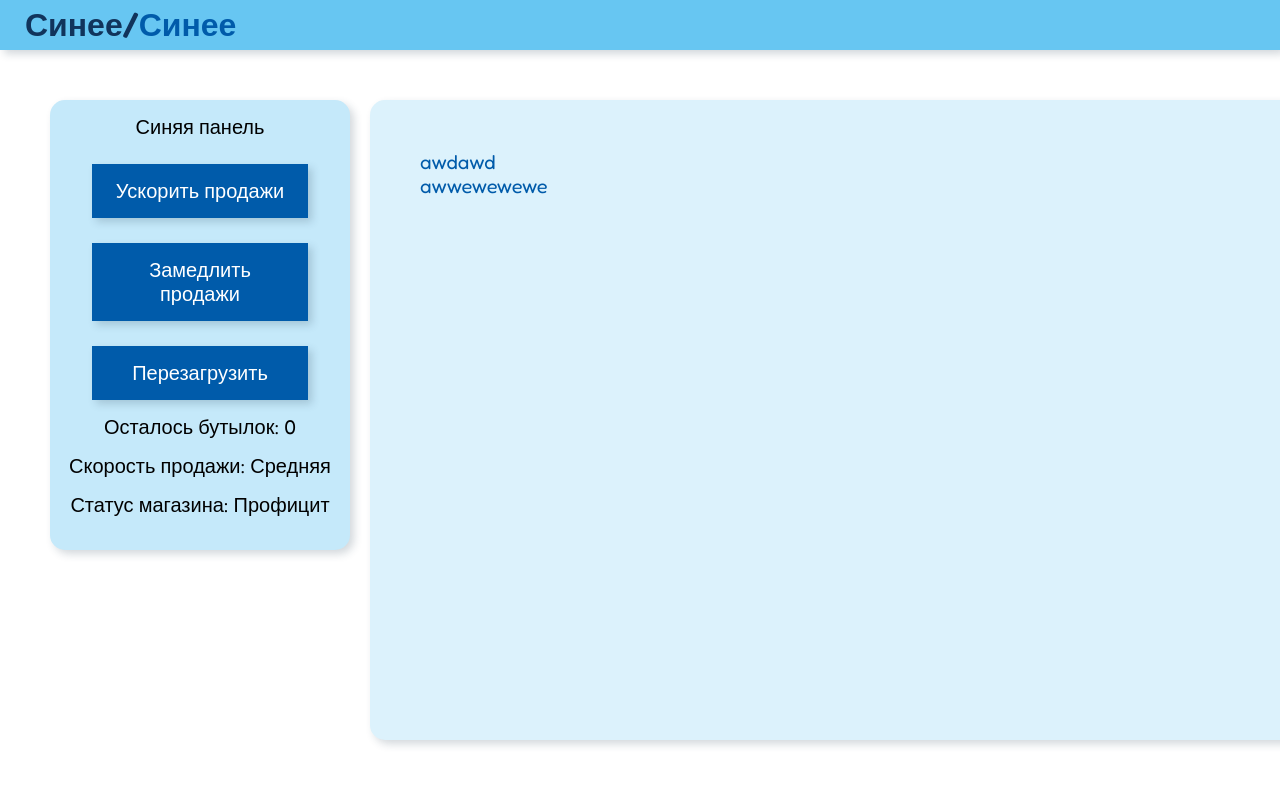
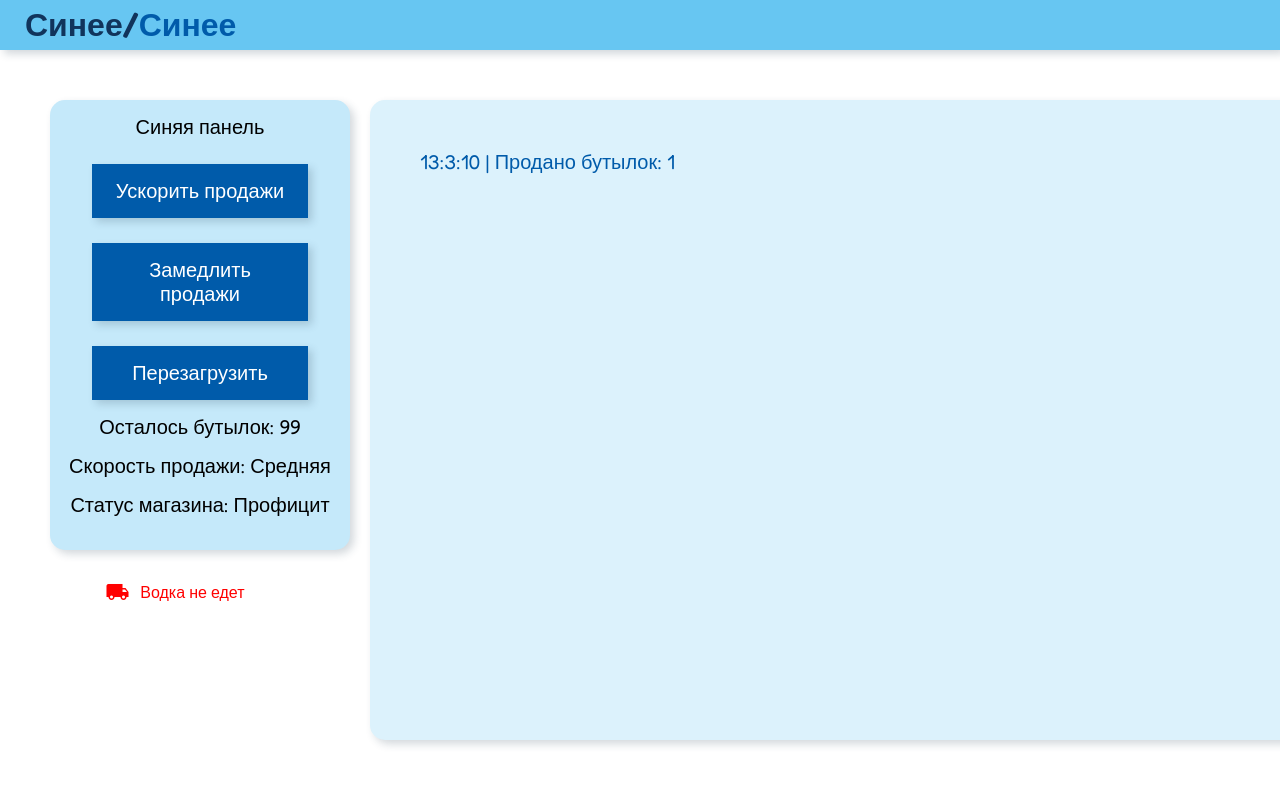
Before and after one commit to exem1337/vodka, a Vue app: page / in a window 1280 px wide. Shown: the top 786 px of the page. Built offline with nearby package versions, Linux system fonts and the light colour scheme.

Commit message:
almost done

```diff
--- a/package.json
+++ b/package.json
@@ -9,6 +9,7 @@
   },
   "dependencies": {
     "core-js": "^3.6.5",
+    "dart-sass": "^1.25.0",
     "vue": "^3.0.0",
     "vuex": "^4.0.0-0"
   },
@@ -23,9 +24,9 @@
     "eslint": "^6.7.2",
     "eslint-plugin-prettier": "^3.3.1",
     "eslint-plugin-vue": "^7.0.0",
-    "node-sass": "^4.12.0",
     "prettier": "^2.2.1",
-    "sass-loader": "^8.0.2"
+    "sass": "^1.49.9",
+    "sass-loader": "^10.2.1"
   },
   "eslintConfig": {
     "root": true,
--- a/public/index.html
+++ b/public/index.html
@@ -8,6 +8,7 @@
     <link rel="preconnect" href="https://fonts.googleapis.com">
     <link rel="preconnect" href="https://fonts.gstatic.com" crossorigin>
     <link href="https://fonts.googleapis.com/css2?family=Fredoka:wght@400;600&display=swap" rel="stylesheet">
+    <link href="https://fonts.googleapis.com/icon?family=Material+Icons" rel="stylesheet">
     <title><%= htmlWebpackPlugin.options.title %></title>
   </head>
   <body>
--- a/src/App.vue
+++ b/src/App.vue
@@ -7,52 +7,113 @@
       </div>
     </header>
 
-  <control-panel />
+    <control-panel @onReset="onReset" />
 
-  <selling-logs :logInfo="logInfo"/>
+    <selling-logs :logInfo="logInfo" />
+
+    <div class="vodka-van" :class="store.state.vodkaIsComing ? 'green' : 'red'">
+      <i class="material-icons">local_shipping</i>
+      <p>{{ store.state.vodkaIsComing ? "Водка едет" : "Водка не едет" }}</p>
+    </div>
   </div>
 </template>
 
 <script>
-import { onMounted, ref } from '@vue/runtime-core';
+import { onMounted, ref } from "@vue/runtime-core";
 
-import ControlPanel from './components/control-panel.vue';
-import SellingLogs from './components/selling-logs.vue';
+import ControlPanel from "./components/control-panel.vue";
+import SellingLogs from "./components/selling-logs.vue";
+import { useStore } from "vuex";
 export default {
   name: "App",
   components: {
     ControlPanel,
-    SellingLogs
+    SellingLogs,
   },
   setup() {
-    const logInfo = ref(['awdawd'])
+    const store = useStore();
+    const logInfo = ref([]);
+
+    const generateAmount = (min, max) => {
+      return Math.floor(Math.random() * (max - min + 1) + min);
+    };
 
     const initSells = () => {
+      store.commit("reset");
 
+      store.state.interval = setInterval(() => {
+        sellBottles();
+
+        if (store.state.vodkaCount < 50 && !store.state.vodkaIsComing) {
+          store.state.vodkaIsComing = true;
+          setTimeout(() => {
+            store.commit("orderVodka");
+          }, 18000);
         }
+      }, 5000 * store.state.sellingSpeed);
+    };
 
     const log = (value) => {
-      logInfo.value.push(value)
-    }
+      logInfo.value.push(value);
+    };
+
+    const getTime = () => {
+      const today = new Date();
+      return (
+        today.getHours() + ":" + today.getMinutes() + ":" + today.getSeconds()
+      );
+    };
+
+    const sellBottles = () => {
+      const amount = generateAmount(1, 4);
+      store.commit("procedureSell", amount);
+      log(getTime() + " | Продано бутылок: " + amount);
+    };
 
     onMounted(() => {
       initSells();
-      log('awwewewewe')
-    })
+    });
+
+    const onReset = () => {
+      logInfo.value = [];
+    };
 
     return {
-      logInfo
-    }
-  }
+      logInfo,
+      onReset,
+      store,
+    };
+  },
 };
 </script>
 
 <style lang="scss">
-*,*::before,*::after {
+*,
+*::before,
+*::after {
   margin: 0;
   padding: 0;
   box-sizing: border-box;
-  font-family: 'Fredoka', sans-serif;
+  font-family: "Fredoka", sans-serif;
+}
+
+.red {
+  color: red;
+}
+
+.green {
+  color: green;
+}
+
+.vodka-van {
+  display: flex;
+  width: 150px;
+  justify-content: space-around;
+  align-items: center;
+
+  position: absolute;
+  top: 580px;
+  left: 100px;
 }
 
 .shadow {
--- a/src/components/control-panel.vue
+++ b/src/components/control-panel.vue
@@ -2,68 +2,65 @@
   <div class="panel shadow">
     <p>Синяя панель</p>
     <div class="panel-controls">
-        <button
-            class="shadow"
-            @click="onSpeedIncrease"
-        >
-            Ускорить продажи
-        </button>
-        <button
-            class="shadow"
-            @click="onSpeedDecrease"
-        >
-            Замедлить продажи
-        </button>
-        <button
-            class="shadow"
-            @click="onSellsReset"
-        >
-            Перезагрузить
-        </button>
+      <button class="shadow" @click="onSpeedIncrease">Ускорить продажи</button>
+      <button class="shadow" @click="onSpeedDecrease">Замедлить продажи</button>
+      <button class="shadow" @click="onSellsReset">Перезагрузить</button>
     </div>
 
     <div class="panel-info">
-        <p class="info-element">Осталось бутылок: {{ $store.state.vodkaCount }}</p>
+      <p class="info-element">
+        Осталось бутылок: {{ $store.state.vodkaCount }}
+      </p>
       <p class="info-element">Скорость продажи: {{ getSellingSpeed }}</p>
-        <p class="info-element">Статус магазина: {{ $store.state.deficit ? 'Дефицит' : 'Профицит' }} </p>
+      <p class="info-element">
+        Статус магазина: {{ $store.state.deficit ? "Дефицит" : "Профицит" }}
+      </p>
     </div>
   </div>
 </template>
 
 <script>
-import { computed } from 'vue'
-import { useStore } from 'vuex'
+import { computed } from "vue";
+import { useStore } from "vuex";
 export default {
-    setup() {
-        const store = useStore()
+  setup(props, { emit }) {
+    const store = useStore();
+
     const getSellingSpeed = computed(() => {
-            return store.state.sellingSpeed == 0 ? 'Низкая' : store.state.sellingSpeed == 1 ? 'Средняя' : 'Высокая'
-        })
+      return store.state.sellingSpeed == 1.5
+        ? "Низкая"
+        : store.state.sellingSpeed == 1
+        ? "Средняя"
+        : "Высокая";
+    });
 
     const onSpeedIncrease = () => {
-            if(store.state.sellingSpeed != 2) {
-                store.state.sellingSpeed++;
+      if (store.state.sellingSpeed != 0.5) {
+        store.state.sellingSpeed -= 0.5;
       }
-        }
+      store.commit("reset");
+    };
 
     const onSpeedDecrease = () => {
-            if(store.state.sellingSpeed != 0) {
-                store.state.sellingSpeed--;
+      if (store.state.sellingSpeed != 1.5) {
+        store.state.sellingSpeed += 0.5;
       }
-        }
+      store.commit("reset");
+    };
 
     const onSellsReset = () => {
-
-        }
+      store.commit("reset");
+      emit("onReset");
+    };
 
     return {
       getSellingSpeed,
       onSpeedDecrease,
       onSpeedIncrease,
-            onSellsReset
-        }
+      onSellsReset,
+    };
   },
-}
+};
 </script>
 
 <style lang="scss" scoped>
@@ -103,7 +100,7 @@ export default {
       margin-top: 25px;
       width: 80%;
       border: none;
-            transition: .3s ease;
+      transition: 0.3s ease;
 
       &:hover {
         background-color: lighten(#005baa, 10%);
--- a/src/components/selling-logs.vue
+++ b/src/components/selling-logs.vue
@@ -1,21 +1,18 @@
 <template>
   <div class="selling-logs shadow">
-        <p
-            v-for="(log, key) in logInfo"
-            :key="key"
-        >
-            {{log}}
+    <p v-for="(log, key) in logInfo" :key="key">
+      {{ log }}
     </p>
   </div>
 </template>
 
 <script>
 export default {
-    props: ['logInfo'],
+  props: ["logInfo"],
   setup() {
-        return {}
+    return {};
   },
-}
+};
 </script>
 
 <style lang="scss" scoped>
@@ -32,5 +29,7 @@ export default {
   padding: 50px;
   color: #005baa;
   font-size: 1.25em;
+
+  overflow-y: scroll;
 }
 </style>
--- a/src/store/index.js
+++ b/src/store/index.js
@@ -4,9 +4,26 @@ export default createStore({
   state: {
     vodkaCount: 0,
     deficit: false,
-    sellingSpeed: 1
+    sellingSpeed: 1,
+    interval: null,
+    vodkaIsComing: false,
   },
-  mutations: {},
+  mutations: {
+    procedureSell(state, value) {
+      state.vodkaCount -= value;
+    },
+    reset() {
+      this.state.vodkaCount = 100;
+      this.state.deficit = false;
+      this.sellingSpeed = 1;
+      this.vodkaIsComing = false;
+      this.interval = null;
+    },
+    orderVodka() {
+      this.state.vodkaCount += 100;
+      this.state.vodkaIsComing = false;
+    },
+  },
   actions: {},
   modules: {},
 });
```
Also changed, not shown: 1 other file (tests, documents, lock files or other folders). Lines whose indentation alone changed are shown as unchanged.
